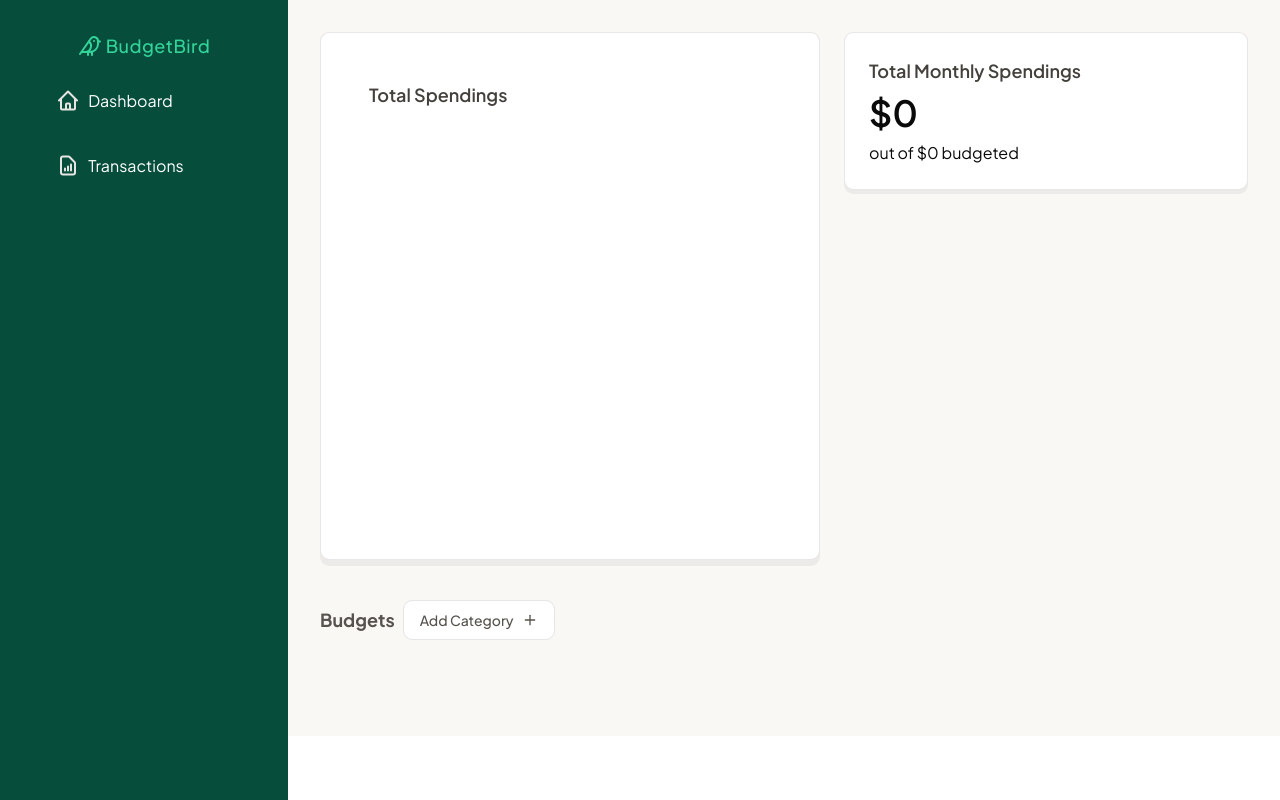
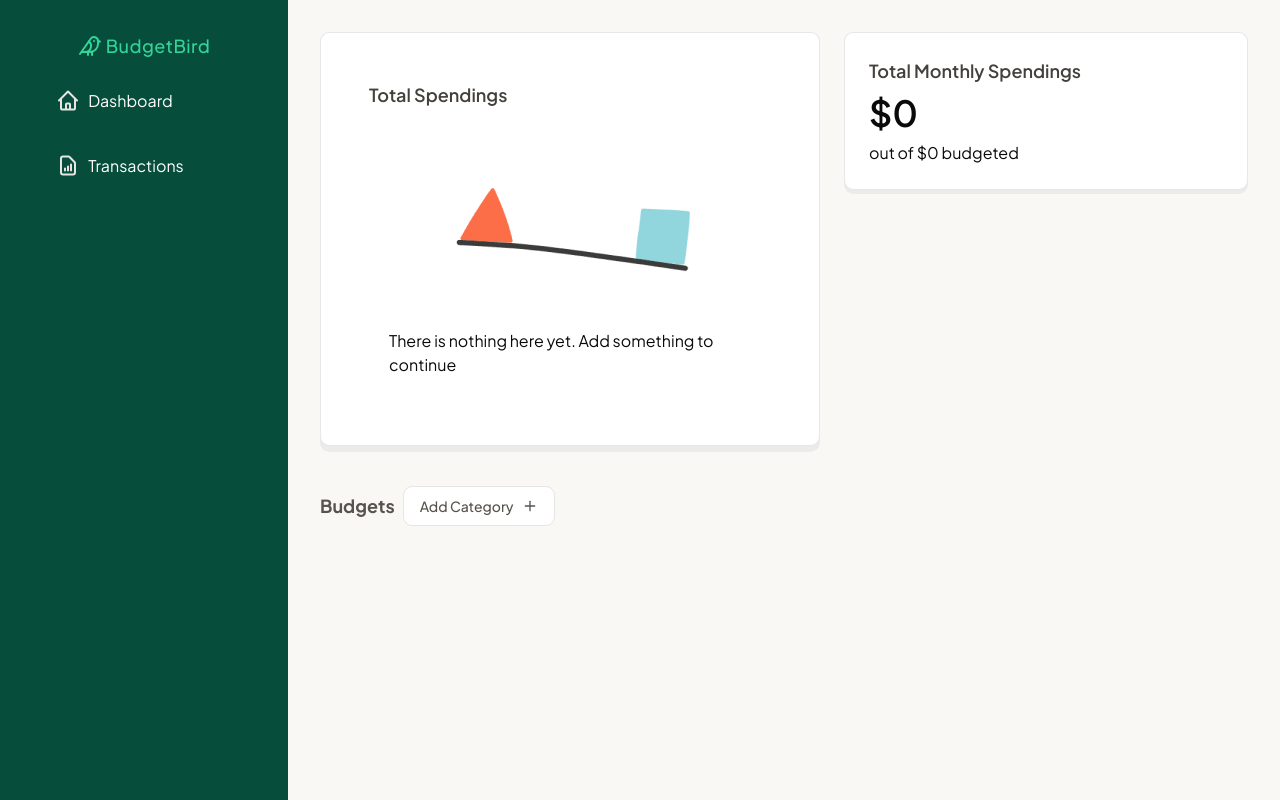
Before and after one commit to Theonlyhamstertoh/budgetbird, a Next.js app: page /dashboard in a window 1280 px wide. Built offline with nearby package versions, Linux system fonts and the light colour scheme.

Commit message:
added a placeholder for pie chart for when there is zero data

```diff
--- a/src/app/(main)/dashboard/page.tsx
+++ b/src/app/(main)/dashboard/page.tsx
@@ -82,7 +82,7 @@ export default function Dashboard() {
     };
 
     return (
-        <div className="container bg-[#FAF8F5] p-8">
+        <div className="container h-full bg-[#FAF8F5] p-8">
             <div className="">
                 {/* Pie Chart */}
                 <div className=" flex gap-6">
@@ -91,7 +91,14 @@ export default function Dashboard() {
                         style={{ boxShadow: "0px 6px 0px 0 rgba(0,0,0,0.05)" }}
                     >
                         <h3 className="font-semibold text-stone-700 text-lg">Total Spendings</h3>
-                        <Pie data={data} options={options} />
+                        {expenseTransactions.length !== 0 ? (
+                            <Pie data={data} options={options} />
+                        ) : (
+                            <div className="flex flex-col items-center m-5">
+                                <img src="/hands-balance.png" alt="nothing" />
+                                <p>There is nothing here yet. Add something to continue</p>
+                            </div>
+                        )}
                     </div>
 
                     {/* Top right content */}
--- a/src/app/(main)/transaction/page.tsx
+++ b/src/app/(main)/transaction/page.tsx
@@ -66,7 +66,7 @@ const TransactionPage = () => {
     }, [filteredTransactions]);
 
     return (
-        <div className="container bg-[#FAF8F5] flex flex-col">
+        <div className="container h-full bg-[#FAF8F5] flex flex-col">
             <TransactionsTopBar selectedMonth={selectedMonth} prevMonth={handlePrevMonth} nextMonth={handleNextMonth} />
             <div className="flex justify-between my-5">
                 <OverviewCard icon="/money.png" category="Income" money={income} moneyColor="text-green-500" />
```
